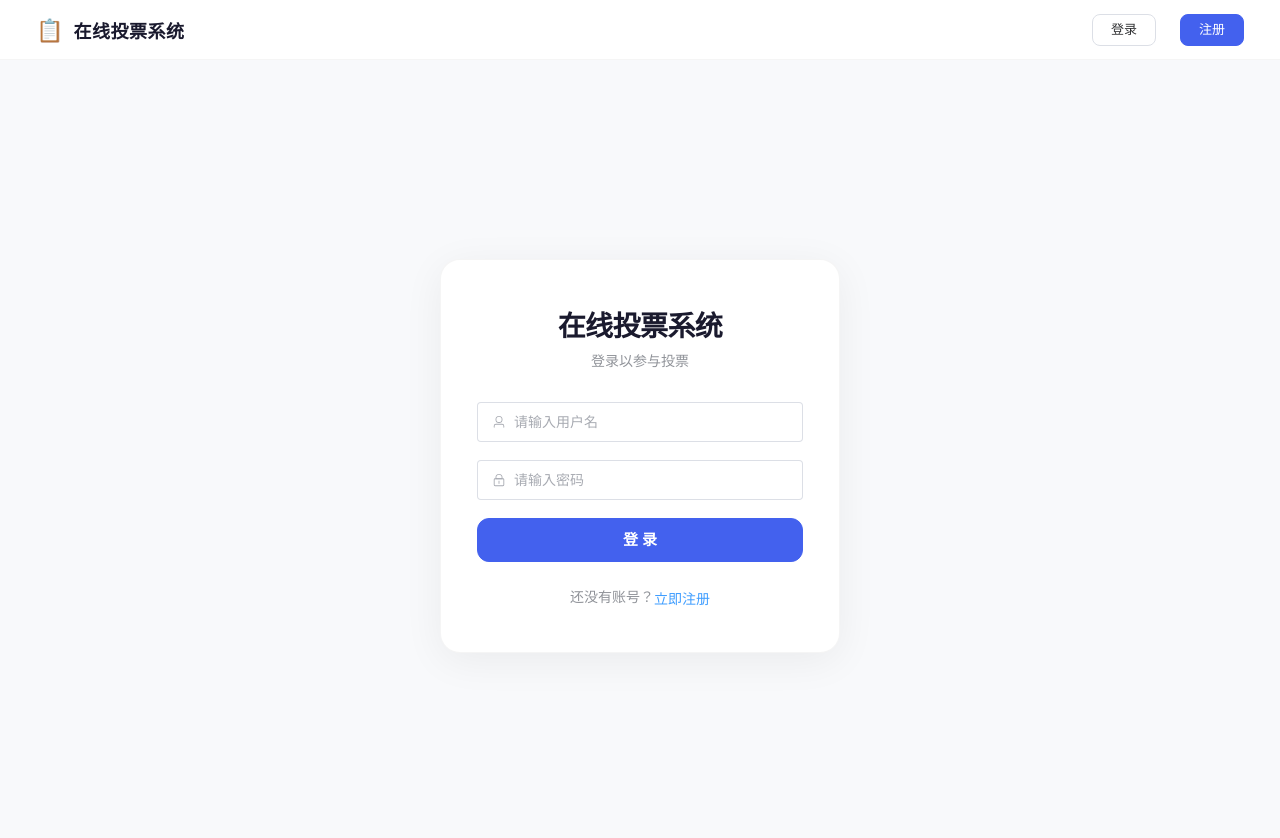
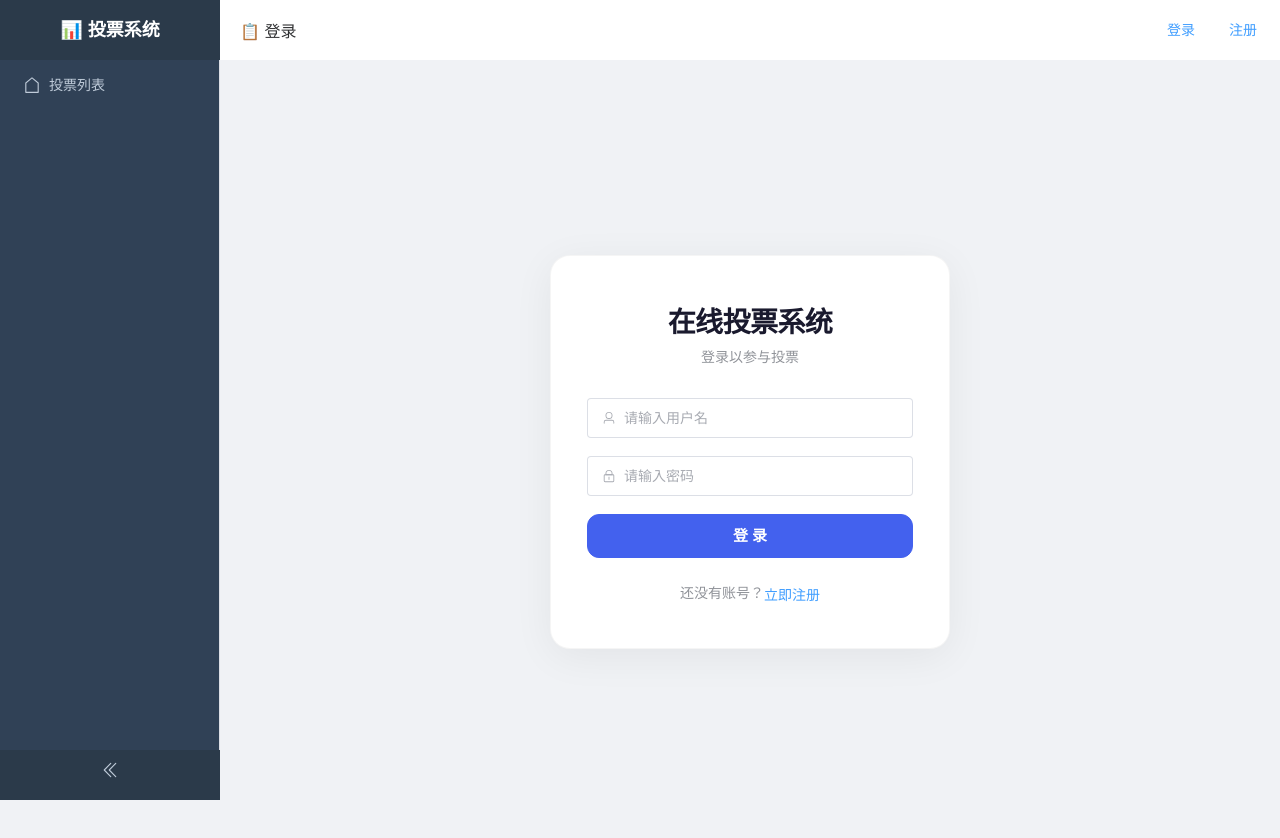
Before and after one commit to frag-xo/2026-onlineVoting-Project, a Vue app in the folder online_voting_vue/: page /login in a window 1280 px wide. Shown: the top 838 px of the page. After the commit the page ends 800 px from the top, so only its background shows below. Built offline with nearby package versions, Linux system fonts and the light colour scheme.

Commit message:
添加侧边栏布局、数据看板、投票结果页bug修复

```diff
--- a/online_voting_vue/src/App.vue
+++ b/online_voting_vue/src/App.vue
@@ -1,48 +1,136 @@
 <template>
   <div id="app">
-    <header class="app-header">
+    <el-container class="app-container">
+      <!-- 侧边栏 -->
+      <el-aside :width="isCollapse ? '64px' : '220px'" class="app-aside">
+        <div class="logo-area">
+          <span v-if="!isCollapse">📊 投票系统</span>
+          <span v-else>📊</span>
+        </div>
+        <el-menu
+          :collapse="isCollapse"
+          :collapse-transition="false"
+          router
+          background-color="#304156"
+          text-color="#bfcbd9"
+          active-text-color="#409eff"
+          class="app-menu"
+        >
+          <el-menu-item index="/">
+            <el-icon><House /></el-icon>
+            <template #title>投票列表</template>
+          </el-menu-item>
+          <el-menu-item index="/admin" v-if="isLoggedIn && isAdmin">
+            <el-icon><Setting /></el-icon>
+            <template #title>后台管理</template>
+          </el-menu-item>
+          <el-menu-item index="/dashboard" v-if="isLoggedIn && isAdmin">
+            <el-icon><DataAnalysis /></el-icon>
+            <template #title>数据看板</template>
+          </el-menu-item>
+        </el-menu>
+        <!-- 折叠按钮 -->
+        <div class="collapse-btn" @click="toggleCollapse">
+          <el-icon>
+            <DArrowLeft v-if="!isCollapse" />
+            <DArrowRight v-else />
+          </el-icon>
+        </div>
+      </el-aside>
+
+      <!-- 主内容区 -->
+      <el-container>
+        <el-header class="app-header">
           <div class="header-left">
-        <span class="logo-icon">📋</span>
-        <h2 @click="goHome" class="logo">在线投票系统</h2>
+            <span class="welcome">📋 {{ currentPageTitle }}</span>
           </div>
           <div class="header-right">
+            <!-- 后台管理入口（快捷按钮） -->
             <el-button
-          class="nav-btn"
+              type="primary"
+              link
               @click="goAdmin"
               v-if="isLoggedIn && isAdmin"
+              class="header-btn"
             >
-          后台管理
+              <el-icon><Setting /></el-icon> 后台
             </el-button>
 
+            <!-- 登录/注册/用户信息 -->
             <template v-if="isLoggedIn">
-          <span class="username">👋 {{ username }}</span>
-          <el-button class="logout-btn" @click="handleLogout">退出</el-button>
+              <span class="username">👤 {{ username }}</span>
+              <span class="role-tag">{{ isAdmin ? '管理员' : '用户' }}</span>
+              <el-button type="danger" link @click="handleLogout" class="header-btn">
+                退出
+              </el-button>
             </template>
-
             <template v-else>
-          <el-button class="nav-btn" @click="goLogin">登录</el-button>
-          <el-button class="nav-btn nav-btn-reg" @click="goRegister">注册</el-button>
+              <el-button type="primary" link @click="goLogin" class="header-btn">
+                登录
+              </el-button>
+              <el-button type="primary" link @click="goRegister" class="header-btn">
+                注册
+              </el-button>
             </template>
           </div>
-    </header>
-
-    <main class="app-main">
+        </el-header>
+        <el-main class="app-main">
           <router-view />
-    </main>
+        </el-main>
+      </el-container>
+    </el-container>
   </div>
 </template>
 
 <script setup lang="ts">
-import { ref, onMounted } from 'vue'
-import { useRouter } from 'vue-router'
+import { ref, onMounted, watch } from 'vue'
+import { useRouter, useRoute } from 'vue-router'
 import { ElMessage } from 'element-plus'
+import {
+  House,
+  Setting,
+  DataAnalysis,
+  DArrowLeft,
+  DArrowRight
+} from '@element-plus/icons-vue'
 
 const router = useRouter()
+const route = useRoute()
 
+// 侧边栏折叠状态
+const isCollapse = ref(localStorage.getItem('sidebarCollapse') === 'true')
+
+// 用户状态
 const isLoggedIn = ref(false)
 const username = ref('')
 const isAdmin = ref(false)
 
+// 当前页面标题
+const currentPageTitle = ref('投票列表')
+
+const pageTitles: Record<string, string> = {
+  '/': '投票列表',
+  '/login': '登录',
+  '/register': '注册',
+  '/admin': '后台管理',
+  '/dashboard': '数据看板',
+  '/detail': '投票详情',
+  '/result': '投票结果'
+}
+
+const updatePageTitle = () => {
+  const path = route.path
+  // 匹配动态路由
+  if (path.startsWith('/detail')) {
+    currentPageTitle.value = '投票详情'
+  } else if (path.startsWith('/result')) {
+    currentPageTitle.value = '投票结果'
+  } else {
+    currentPageTitle.value = pageTitles[path] || '投票系统'
+  }
+}
+
+// 检查登录状态
 const checkLoginStatus = () => {
   const token = localStorage.getItem('token')
   if (token) {
@@ -59,18 +147,23 @@ const checkLoginStatus = () => {
 
 onMounted(() => {
   checkLoginStatus()
+  updatePageTitle()
 })
 
-// 监听路由变化，每次切换页面时重新检查登录状态
-router.afterEach(() => {
-  checkLoginStatus()
-})
+watch(() => route.path, updatePageTitle)
 
-const goHome = () => router.push('/')
+// 切换侧边栏折叠
+const toggleCollapse = () => {
+  isCollapse.value = !isCollapse.value
+  localStorage.setItem('sidebarCollapse', String(isCollapse.value))
+}
+
+// 跳转方法
 const goLogin = () => router.push('/login')
 const goRegister = () => router.push('/register')
 const goAdmin = () => router.push('/admin')
 
+// 退出登录
 const handleLogout = () => {
   localStorage.removeItem('token')
   localStorage.removeItem('userId')
@@ -90,115 +183,115 @@ const handleLogout = () => {
 }
 
 body {
-  font-family: 'Inter', -apple-system, BlinkMacSystemFont, sans-serif;
-  background: #f8f9fb;
-  min-height: 100vh;
-  color: #1a1a2e;
-  -webkit-font-smoothing: antialiased;
-  -moz-osx-font-smoothing: grayscale;
+  font-family: 'Helvetica Neue', Arial, sans-serif;
+  background-color: #f0f2f5;
+  height: 100%;
 }
 
-h1, h2, h3, h4, h5, h6 {
-  font-family: 'Outfit', sans-serif;
-  font-weight: 600;
-  letter-spacing: -0.02em;
+html,
+#app {
+  height: 100%;
 }
 
-#app {
-  min-height: 100vh;
+.app-container {
+  height: 100%;
 }
 
+/* 侧边栏 */
+.app-aside {
+  background-color: #304156;
+  transition: width 0.3s;
+  display: flex;
+  flex-direction: column;
+  height: 100vh;
+  position: sticky;
+  top: 0;
+  overflow: hidden;
+}
+
+.logo-area {
+  height: 60px;
+  line-height: 60px;
+  text-align: center;
+  color: #fff;
+  font-size: 18px;
+  font-weight: bold;
+  background-color: #2b3a4a;
+  white-space: nowrap;
+  overflow: hidden;
+  transition: all 0.3s;
+}
+
+.app-menu {
+  border-right: none;
+  flex: 1;
+  overflow-y: auto;
+}
+.app-menu .el-menu-item {
+  height: 50px;
+  line-height: 50px;
+}
+
+.collapse-btn {
+  height: 50px;
+  line-height: 50px;
+  text-align: center;
+  color: #bfcbd9;
+  cursor: pointer;
+  background-color: #2b3a4a;
+  transition: background-color 0.2s;
+}
+.collapse-btn:hover {
+  background-color: #1f2d3d;
+}
+.collapse-btn .el-icon {
+  font-size: 20px;
+}
+
+/* 顶部栏 */
 .app-header {
+  background-color: #fff;
+  box-shadow: 0 1px 4px rgba(0, 21, 41, 0.08);
   display: flex;
   justify-content: space-between;
   align-items: center;
+  padding: 0 24px;
   height: 60px;
-  padding: 0 36px;
-  background: rgba(255, 255, 255, 0.9);
-  backdrop-filter: blur(16px);
-  -webkit-backdrop-filter: blur(16px);
-  border-bottom: 1px solid rgba(0, 0, 0, 0.04);
-  position: sticky;
-  top: 0;
-  z-index: 100;
 }
 
-.header-left {
-  display: flex;
-  align-items: center;
-  gap: 10px;
-}
-
-.logo-icon {
-  font-size: 22px;
-}
-
-.header-left .logo {
-  font-size: 18px;
-  font-weight: 600;
-  color: #1a1a2e;
-  cursor: pointer;
-  user-select: none;
-  letter-spacing: 0.5px;
+.header-left .welcome {
+  font-size: 16px;
+  color: #303133;
 }
 
 .header-right {
   display: flex;
   align-items: center;
-  gap: 12px;
+  gap: 16px;
 }
 
-.header-right .username {
-  color: #606266;
+.header-btn {
   font-size: 14px;
 }
 
-.nav-btn {
-  border-radius: 8px !important;
-  font-size: 13px !important;
-  padding: 8px 18px !important;
-  border: 1px solid #dcdfe6 !important;
-  background: #fff !important;
-  color: #303133 !important;
-  transition: all 0.2s !important;
+.username {
+  color: #303133;
+  font-size: 14px;
 }
 
-.nav-btn:hover {
-  border-color: #409eff !important;
-  color: #409eff !important;
-  background: #ecf5ff !important;
+.role-tag {
+  font-size: 12px;
+  color: #909399;
+  background-color: #f4f4f5;
+  padding: 2px 12px;
+  border-radius: 12px;
 }
 
-.nav-btn-reg {
-  background: #4361ee !important;
-  color: #fff !important;
-  border-color: #4361ee !important;
-}
-
-.nav-btn-reg:hover {
-  background: #3651d4 !important;
-  border-color: #3651d4 !important;
-  color: #fff !important;
-  transform: scale(1.02);
-}
-
-.logout-btn {
-  border-radius: 8px !important;
-  font-size: 13px !important;
-  padding: 8px 18px !important;
-  border: 1px solid #f56c6c !important;
-  background: #fff !important;
-  color: #f56c6c !important;
-  transition: all 0.2s !important;
-}
-
-.logout-btn:hover {
-  background: #fef0f0 !important;
-}
-
+/* 主内容区 */
 .app-main {
-  max-width: 1200px;
-  margin: 0 auto;
-  padding: 24px 20px 40px;
+  background-color: #f0f2f5;
+  padding: 20px;
+  overflow-y: auto;
+  height: calc(100vh - 60px);
 }
 </style>
--- a/online_voting_vue/src/api/vote.ts
+++ b/online_voting_vue/src/api/vote.ts
@@ -112,3 +112,8 @@ export const login = (uname: string, pwd: string) => {
     params: { uname, pwd }
   })
 }
+
+// 获取每日参与趋势（近7天）
+export const getTrend = () => {
+  return request.get('/admin/trend')
+}
--- a/online_voting_vue/src/main.ts
+++ b/online_voting_vue/src/main.ts
@@ -1,6 +1,6 @@
 import { createApp } from 'vue'
 import App from './App.vue'
-import router from './router/index.ts'
+import router from './router'
 import ElementPlus from 'element-plus'
 import 'element-plus/dist/index.css'
 import * as ElementPlusIconsVue from '@element-plus/icons-vue'
--- a/online_voting_vue/src/router/index.ts
+++ b/online_voting_vue/src/router/index.ts
@@ -7,7 +7,8 @@ const routes = [
   { path: '/register', name: 'Register', component: () => import('../views/Register.vue') },
   { path: '/detail/:id', name: 'VoteDetail', component: () => import('../views/VoteDetail.vue') },
   { path: '/result/:id', name: 'VoteResult', component: () => import('../views/VoteResult.vue') },
-  { path: '/admin', name: 'Admin', component: () => import('../views/Admin.vue') }
+  { path: '/admin', name: 'Admin', component: () => import('../views/Admin.vue') },
+  { path: '/dashboard', name: 'Dashboard', component: () => import('../views/Dashboard.vue') }
 ]
 
 const router = createRouter({
--- /dev/null
+++ b/online_voting_vue/src/views/Dashboard.vue
@@ -0,0 +1,232 @@
+<template>
+  <div class="dashboard-container">
+    <h2 style="margin-bottom:20px;">📊 数据统计看板</h2>
+
+    <el-card>
+      <!-- 统计卡片 -->
+      <div class="stat-cards" v-loading="loading">
+        <div class="stat-item">
+          <div class="stat-number">{{ statistics.totalVotes }}</div>
+          <div class="stat-label">总投票数</div>
+        </div>
+        <div class="stat-item">
+          <div class="stat-number">{{ statistics.totalParticipants }}</div>
+          <div class="stat-label">总参与人数</div>
+        </div>
+        <div class="stat-item">
+          <div class="stat-number">{{ statistics.activeVotes }}</div>
+          <div class="stat-label">进行中投票</div>
+        </div>
+      </div>
+
+      <!-- 图表 -->
+      <div class="chart-row">
+        <div class="chart-box">
+          <h4>各投票参与人数</h4>
+          <div ref="barChartRef" class="chart-container"></div>
+        </div>
+        <div class="chart-box">
+          <h4>投票参与趋势（近7天）</h4>
+          <div ref="lineChartRef" class="chart-container"></div>
+        </div>
+      </div>
+    </el-card>
+  </div>
+</template>
+
+<script setup lang="ts">
+import { ref, onMounted, onBeforeUnmount, nextTick } from 'vue'
+import * as echarts from 'echarts'
+import { getDashboard, getVoteList, getTrend } from '@/api/vote'
+import { ElMessage } from 'element-plus'
+
+const loading = ref(false)
+const statistics = ref({
+  totalVotes: 0,
+  totalParticipants: 0,
+  activeVotes: 0
+})
+const voteList = ref<any[]>([])
+const trendData = ref<{ dates: string[]; counts: number[] }>({
+  dates: [],
+  counts: []
+})
+
+const barChartRef = ref<HTMLDivElement | null>(null)
+const lineChartRef = ref<HTMLDivElement | null>(null)
+let barChart: echarts.ECharts | null = null
+let lineChart: echarts.ECharts | null = null
+
+// 加载统计数据
+const loadStatistics = async () => {
+  try {
+    const data = await getDashboard()
+    statistics.value.totalVotes = data.totalVotes || 0
+    statistics.value.totalParticipants = data.totalParticipants || 0
+    statistics.value.activeVotes = data.activeVotes || 0
+  } catch (error) {
+    console.warn('加载统计数据失败', error)
+  }
+}
+
+// 加载投票列表（用于柱状图）
+const loadVoteList = async () => {
+  try {
+    const data = await getVoteList(1, 100)
+    const records = data.records || data || []
+    voteList.value = records.map((item: any) => ({
+      id: item.id,
+      title: item.title,
+      totalVoters: item.totalVoters || 0
+    }))
+  } catch (error) {
+    console.warn('加载投票列表失败', error)
+  }
+}
+
+// 加载趋势数据（近7天）
+const loadTrend = async () => {
+  try {
+    const data = await getTrend()
+    trendData.value.dates = data.dates || []
+    trendData.value.counts = data.counts || []
+  } catch (error) {
+    console.warn('加载趋势数据失败，使用模拟数据', error)
+    // 如果后端无接口，生成模拟近7天数据
+    const dates = []
+    const counts = []
+    for (let i = 6; i >= 0; i--) {
+      const d = new Date()
+      d.setDate(d.getDate() - i)
+      dates.push(`${d.getMonth()+1}/${d.getDate()}`)
+      counts.push(Math.floor(Math.random() * 30) + 5)
+    }
+    trendData.value.dates = dates
+    trendData.value.counts = counts
+  }
+}
+
+// 初始化图表
+const initCharts = () => {
+  // 柱状图
+  if (barChartRef.value) {
+    barChart = echarts.init(barChartRef.value)
+    const barData = voteList.value.map(item => ({
+      name: item.title.length > 6 ? item.title.slice(0, 6) + '...' : item.title,
+      value: item.totalVoters || 0
+    }))
+    barChart.setOption({
+      tooltip: { trigger: 'axis' },
+      xAxis: {
+        type: 'category',
+        data: barData.map(d => d.name)
+      },
+      yAxis: { type: 'value', name: '参与人数' },
+      series: [{
+        type: 'bar',
+        data: barData.map(d => d.value),
+        itemStyle: {
+          color: '#409eff',
+          borderRadius: [4, 4, 0, 0]
+        }
+      }]
+    })
+    barChart.resize()
+  }
+
+  // 折线图
+  if (lineChartRef.value) {
+    lineChart = echarts.init(lineChartRef.value)
+    const { dates, counts } = trendData.value
+    lineChart.setOption({
+      tooltip: { trigger: 'axis' },
+      xAxis: {
+        type: 'category',
+        data: dates.length ? dates : ['暂无数据']
+      },
+      yAxis: { type: 'value', name: '参与人数' },
+      series: [{
+        type: 'line',
+        data: counts.length ? counts : [0],
+        smooth: true,
+        lineStyle: { color: '#67c23a', width: 3 },
+        areaStyle: {
+          color: new echarts.graphic.LinearGradient(0, 0, 0, 1, [
+            { offset: 0, color: 'rgba(103, 194, 58, 0.3)' },
+            { offset: 1, color: 'rgba(103, 194, 58, 0.05)' }
+          ])
+        },
+        symbol: 'circle',
+        symbolSize: 8,
+        itemStyle: { color: '#67c23a' }
+      }]
+    })
+    lineChart.resize()
+  }
+}
+
+const handleResize = () => {
+  barChart?.resize()
+  lineChart?.resize()
+}
+
+onMounted(async () => {
+  loading.value = true
+  await Promise.all([loadStatistics(), loadVoteList(), loadTrend()])
+  loading.value = false
+  await nextTick()
+  initCharts()
+  window.addEventListener('resize', handleResize)
+})
+
+onBeforeUnmount(() => {
+  window.removeEventListener('resize', handleResize)
+  barChart?.dispose()
+  lineChart?.dispose()
+})
+</script>
+
+<style scoped>
+.dashboard-container {
+  padding: 20px;
+}
+.stat-cards {
+  display: flex;
+  gap: 20px;
+  margin-bottom: 30px;
+}
+.stat-item {
+  flex: 1;
+  background: #f5f7fa;
+  border-radius: 8px;
+  padding: 20px;
+  text-align: center;
+}
+.stat-number {
+  font-size: 32px;
+  font-weight: bold;
+  color: #409eff;
+}
+.stat-label {
+  color: #909399;
+}
+.chart-row {
+  display: grid;
+  grid-template-columns: 1fr 1fr;
+  gap: 20px;
+}
+.chart-box {
+  background: #fafafa;
+  padding: 15px;
+  border-radius: 8px;
+}
+.chart-box h4 {
+  text-align: center;
+  margin-bottom: 10px;
+  color: #303133;
+}
+.chart-container {
+  width: 100%;
+  height: 300px;
+}
+</style>
```
Lines whose indentation alone changed are shown as unchanged.
